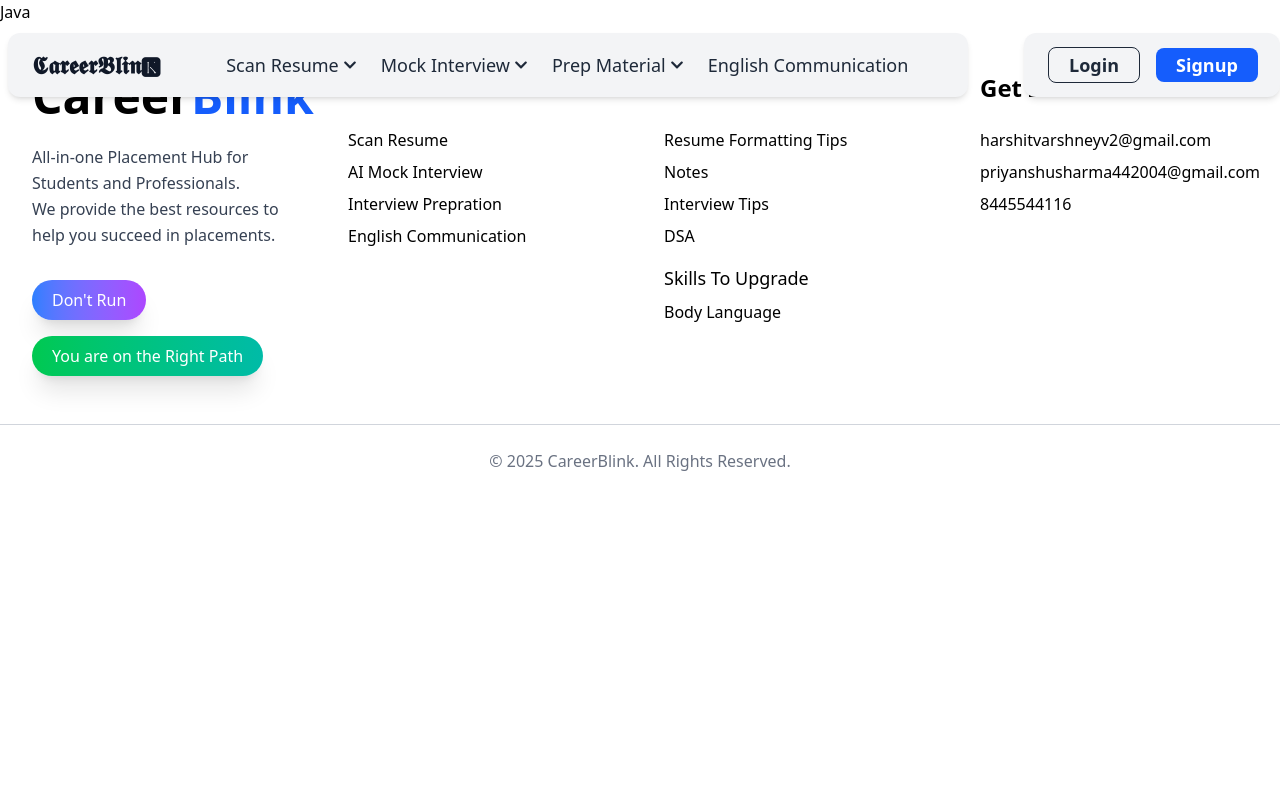
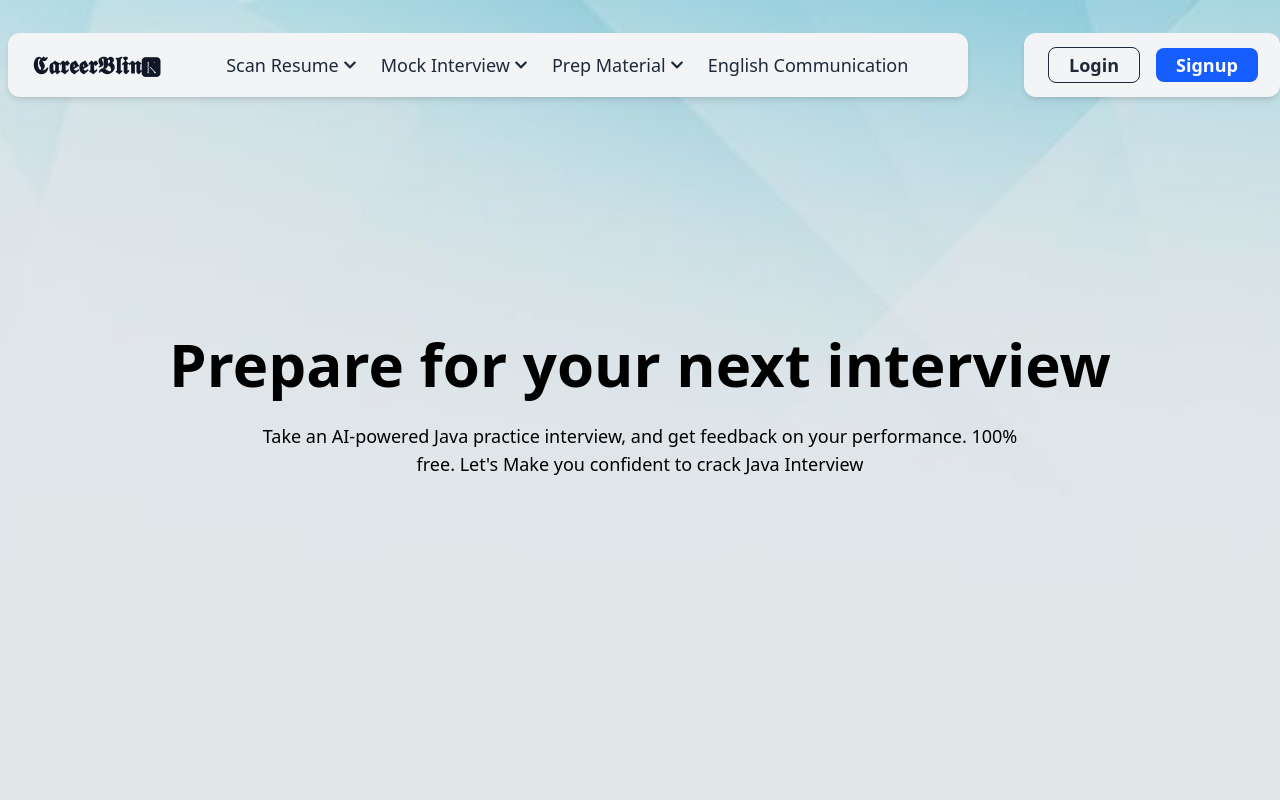
Before and after one commit to priyanshu442004/Career-Blink, a React (Vite) app in the folder Client/: page /AIMockInterview/JavaInterview in a window 1280 px wide. Shown: the top 800 px of the page. Built offline with nearby package versions, Linux system fonts and the light colour scheme.

Commit message:
Java Page updated

```diff
--- a/Client/src/pages/Mock Interview/AI mock Interview/JavaInterview.jsx
+++ b/Client/src/pages/Mock Interview/AI mock Interview/JavaInterview.jsx
@@ -2,8 +2,16 @@ import React from "react";
 
 const JavaInterview = () =>{
     return (
-        <div>
-            <h1>Java</h1>
+            <div className="overflow-x-hidden bg-[url('../src/assets/AIMOCK/mock1.jpg')] bg-cover bg-center h-screen flex flex-col items-center justify-center w-full">
+      {/* Main Heading */}
+      <div className="text-black text-6xl font-extrabold text-center w-full mt-1 leading-tight">
+        Prepare for your next interview
+        <div className="text-black-800 mt-5 text-lg font-medium max-w-3xl mx-auto">
+          Take an AI-powered Java
+          practice interview, and get feedback on your performance. 100% free.
+          Let's Make you confident to crack Java Interview
+        </div>
+      </div>
         </div>
     )
 }
```
